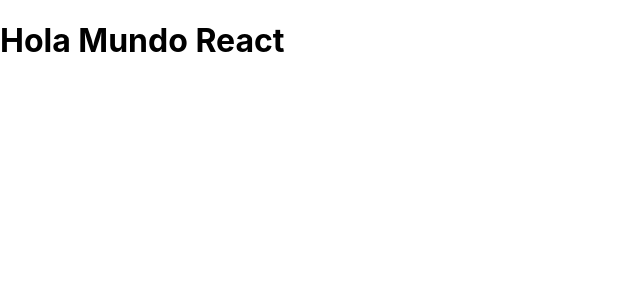
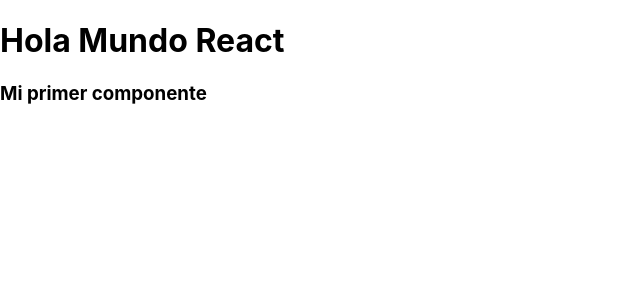
Before and after one commit to jesaavedrav/react-simple-tutorial, a React (Create React App) app: page / in a window 1280 px wide. Shown: the top 300 px of the page, without its empty margins (0-640 px from the left). Built offline with nearby package versions, Linux system fonts and the light colour scheme.

Commit message:
My first component

```diff
--- a/src/App.js
+++ b/src/App.js
@@ -1,7 +1,11 @@
+import React from 'react'
+import Contador from './components/Contador'
+
 function App() {
   return (
     <div>
       <h1>Hola Mundo React</h1>
+      <Contador/>
     </div>
   );
 }
--- /dev/null
+++ b/src/components/Contador.js
@@ -0,0 +1,9 @@
+import React from 'react'
+
+const Contador = () => {
+    return (
+        <h3>Mi primer componente</h3>
+    );
+}
+
+export default Contador;
```
